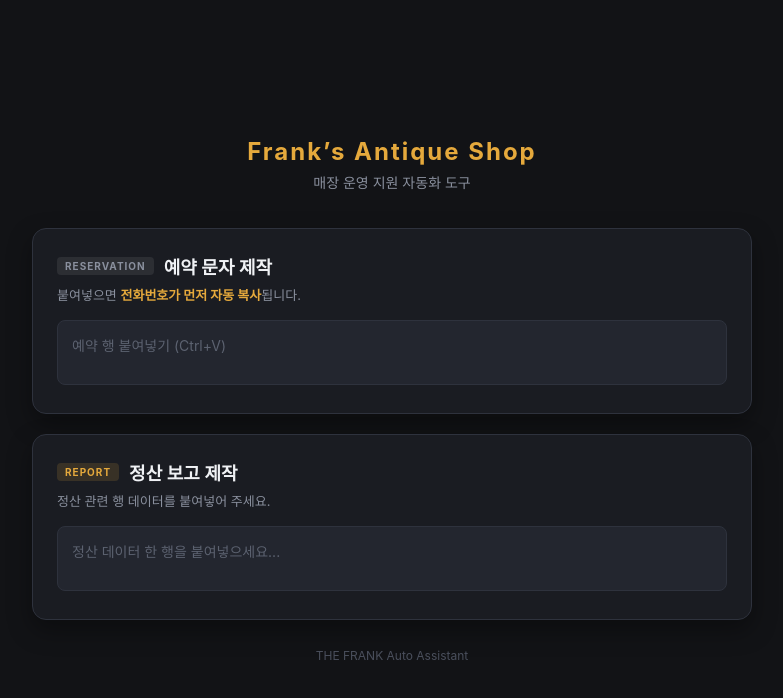
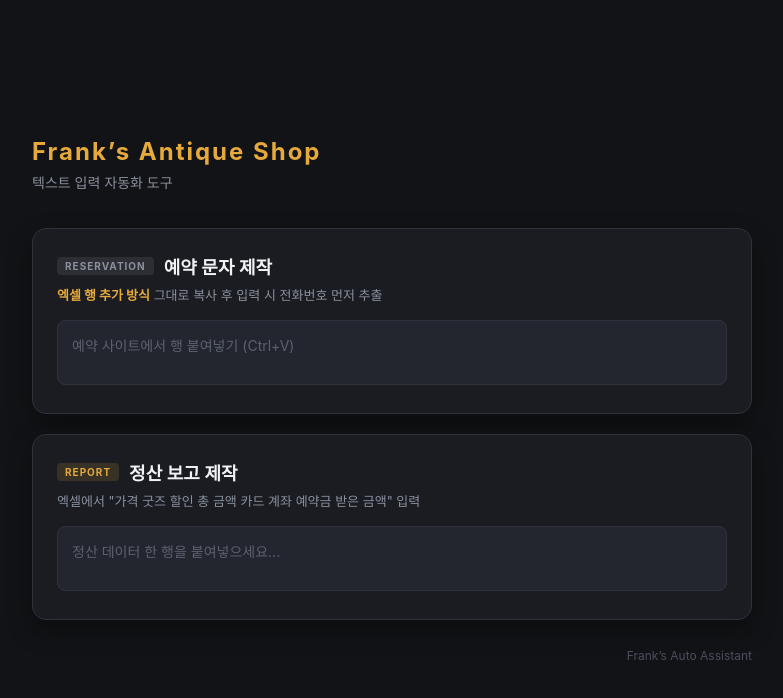
Before and after one commit to FranksAntiqueShop/FranksAntiqueShop.github.io, a plain HTML site: page index.html in a window 1280 px wide. Shown: the whole page, without its empty margins (248-1031 px from the left). Drawn offline with Linux system fonts and the light colour scheme; a web font is replaced by a local one.

Commit message:
스타일개선커밋

```diff
--- a/index.html
+++ b/index.html
@@ -17,7 +17,7 @@
             <div class="logo">
                 <span class="logo-accent">Frank’s Antique Shop</span>
             </div>
-            <p class="subtitle">매장 운영 지원 자동화 도구</p>
+            <p class="subtitle">텍스트 입력 자동화 도구</p>
         </header>
 
         <!-- Main Content -->
@@ -28,12 +28,12 @@
                     <div class="badge">RESERVATION</div>
                     <h2>예약 문자 제작</h2>
                 </div>
-                <p class="card-desc">붙여넣으면 <strong>전화번호가 먼저 자동 복사</strong>됩니다.</p>
+                <p class="card-desc"><strong>엑셀 행 추가 방식</strong> 그대로 복사 후 입력 시 전화번호 먼저 추출</p>
                 <div class="input-group">
                     <textarea
                         id="reservationInput"
                         class="custom-textarea compact"
-                        placeholder="예약 행 붙여넣기 (Ctrl+V)"
+                        placeholder="예약 사이트에서 행 붙여넣기 (Ctrl+V)"
                         spellcheck="false"
                     ></textarea>
                 </div>
@@ -57,7 +57,7 @@
                     <div class="badge badge-accent">REPORT</div>
                     <h2>정산 보고 제작</h2>
                 </div>
-                <p class="card-desc">정산 관련 행 데이터를 붙여넣어 주세요.</p>
+                <p class="card-desc">엑셀에서 "가격   굿즈   할인   총 금액   카드   계좌   예약금   받은 금액" 입력</p>
                 <div class="input-group">
                     <textarea
                         id="settlementInput"
@@ -71,7 +71,7 @@
 
         <!-- Footer -->
         <footer class="footer">
-            <span>THE FRANK Auto Assistant</span>
+            <span>Frank’s Auto Assistant</span>
         </footer>
     </div>
 
--- a/style.css
+++ b/style.css
@@ -39,7 +39,7 @@ body {
 
 /* Header */
 .header {
-    text-align: center;
+    text-align: left;
     padding-bottom: 8px;
 }
 
@@ -224,7 +224,7 @@ body {
 
 /* Footer */
 .footer {
-    text-align: center;
+    text-align: right;
     font-size: 12px;
     color: #4a4f5c;
 }
```
